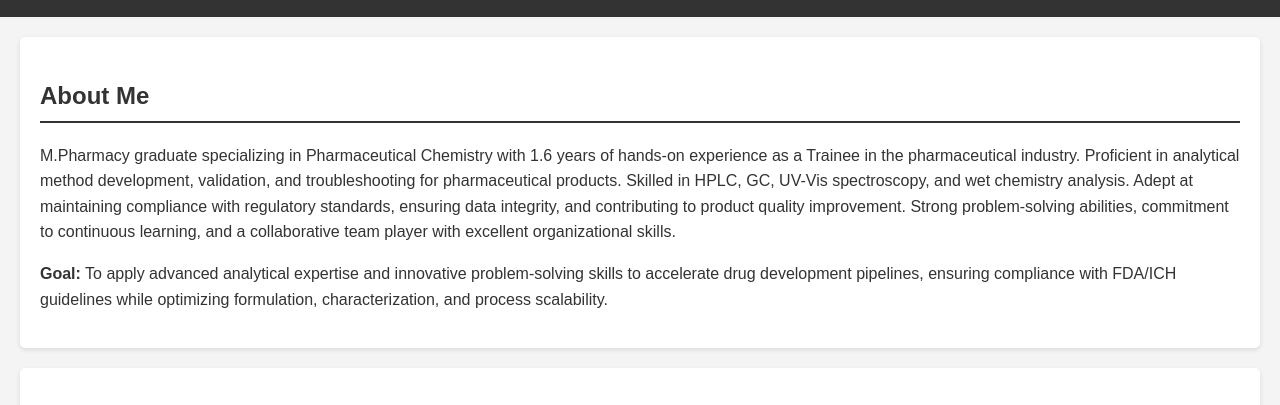
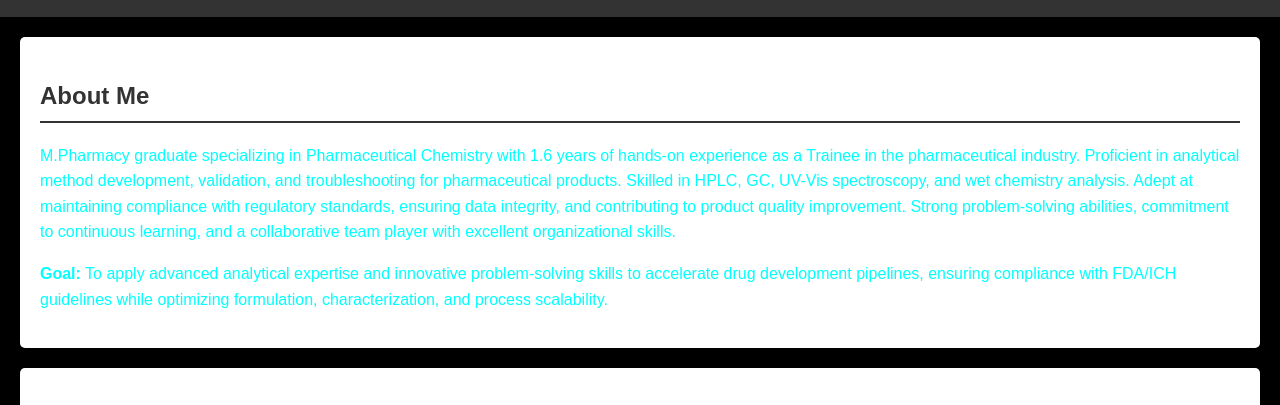
Before and after one commit to Loverof-Darkness/loverof-darkness, a plain HTML site: page index.html in a window 1280 px wide. Shown: the part 359-764 px from the top of the page. Drawn offline with nearby package versions, Linux system fonts and the light colour scheme.

Commit message:
Update style.css

```diff
--- a/style.css
+++ b/style.css
@@ -94,3 +94,9 @@ a:hover {
     color: #fff;
     cursor: pointer;
   }
+
+  body {
+    background-color: black;
+    color: cyan;
+    font-family: Arial, sans-serif;
+}
```
